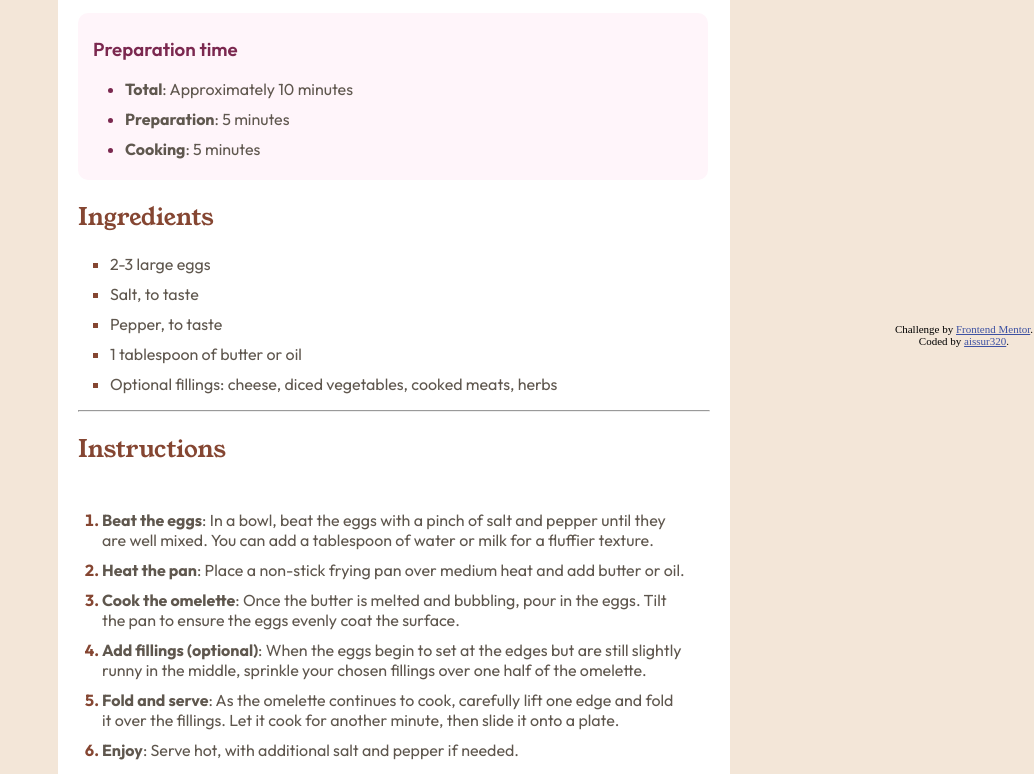
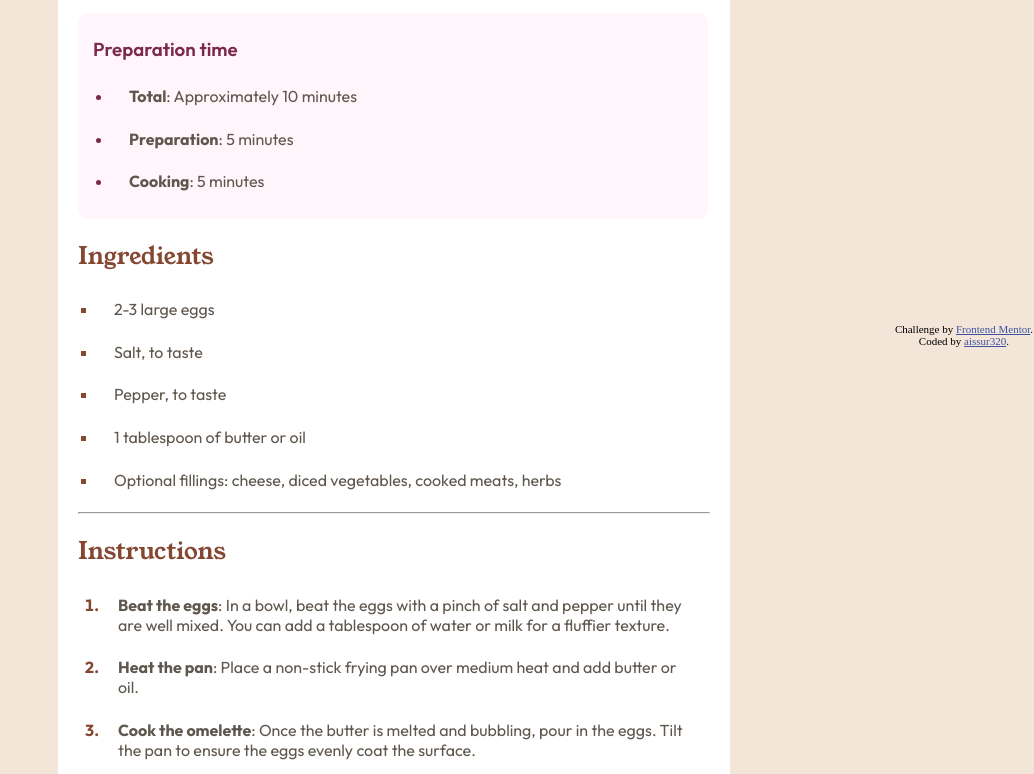
Before and after one commit to aissur320/aissur320.github.io, a plain HTML site: page recipe-page-main/recipe-page-main/index.html in a window 1280 px wide. Shown: the part 452-1226 px from the top of the page, without its empty margins (246-1280 px from the left). Drawn offline with Linux system fonts and the light colour scheme.

Commit message:
upload styles for recipe

```diff
--- a/recipe-page-main/recipe-page-main/styles.css
+++ b/recipe-page-main/recipe-page-main/styles.css
@@ -41,7 +41,7 @@ body{
 }
 
 #pre{
-    padding-left: 1.5em;
+    padding-left: 1.25rem;
 }
 
 #pre li::marker{
@@ -50,12 +50,12 @@ body{
 }
 
 #pre li{
-    margin-left: 0.5em;
+    padding: 0.4rem 1rem;
 }
 
 #ing{
     list-style-type: square;
-    padding-left: 1.5em;
+    padding-left: 1.25rem;
 }
 
 #ing li::marker{
@@ -64,16 +64,20 @@ body{
 }
 
 #ing li{
-    margin-left: 0.5em;
+    padding: 0.4rem 1rem;
 }
 
 #ins{
-    padding: 1.5em;
+    padding-left: 1.5em;
 }
 
 #ins li::marker{
     color: hsl(14, 45%, 36%);
     font-weight: 700;
+}
+
+#ins li{
+    padding: 0.4rem 1rem;
 }
 
 #nut{
@@ -109,13 +113,13 @@ p{
 }
 
 li{
-    font-size: 400;
+    font-weight: 400;
     color: hsl(30, 10%, 34%);
     margin-bottom: 10px;
 }
 
 ol{
-    font-size: 400;
+    font-weight: 400;
     color: hsl(30, 10%, 34%);
     margin-bottom: 10px;
 }
@@ -125,7 +129,7 @@ h3{
 }
 
 td{
-    font-size: 400;
+    font-weight: 400;
     color: hsl(30, 10%, 34%);
 }
 
```
